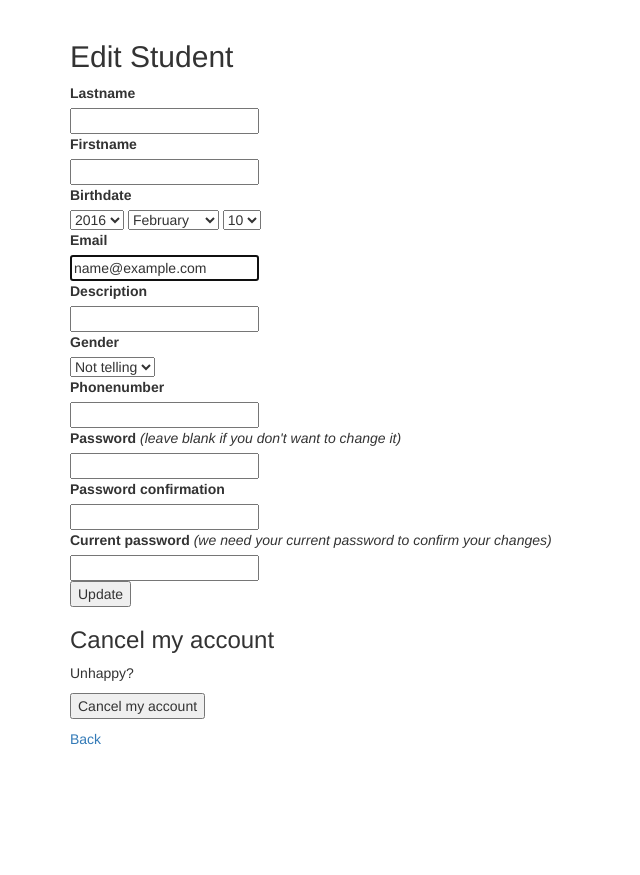
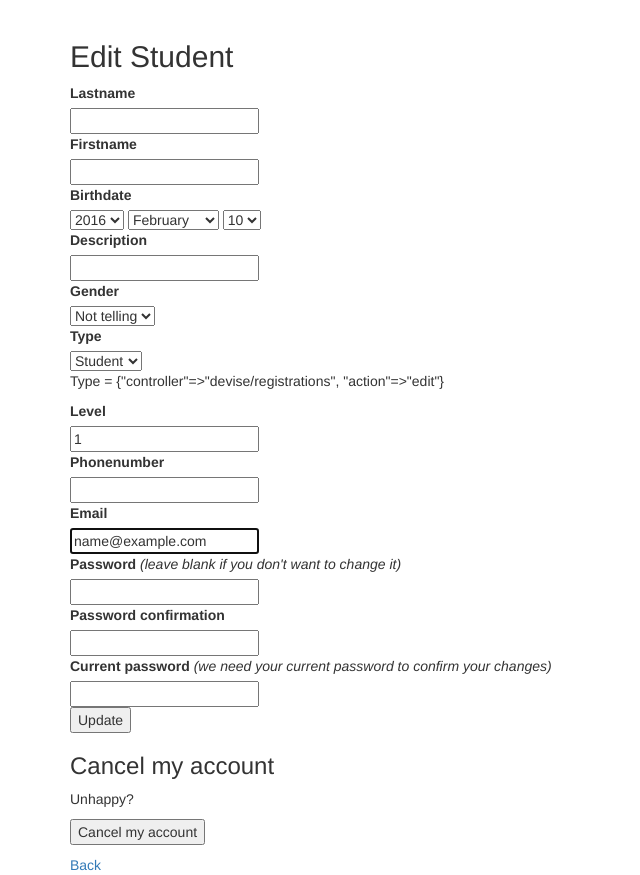
Before and after one commit to tyranfou/qwerteach, a Rails app: page /students/edit in a window 1280 px wide. Shown: the part 52-927 px from the top of the page, without its empty margins (0-640 px from the left). Before the commit the page ends 797 px from the top, so only its background shows below. Run offline with Rails 7, Linux system fonts and the light colour scheme; the visitor is signed in with stand-in values (Sample User, id 1); style sheets or scripts are compiled from the project's sources; some libraries are stand-ins or nearby versions.

Commit message:
Upgrade possible de Student à Teacher

```diff
--- a/app/controllers/application_controller.rb
+++ b/app/controllers/application_controller.rb
@@ -16,11 +16,11 @@ class ApplicationController < ActionController::Base
   def configure_permitted_parameters
 
     devise_parameter_sanitizer.for(:sign_up) do |u|
-      u.permit(:level, :is_prof, :email, :password, :password_confirmation, :current_password)
+      u.permit(:email, :password, :password_confirmation, :current_password)
     end
     devise_parameter_sanitizer.for(:account_update) {
         |u| u.permit(
-           :birthdate, :description, :gender, :phonenumber, :firstname, :lastname, :email, :password, :password_confirmation, :current_password
+          :occupation, :level, :type, :birthdate, :description, :gender, :phonenumber, :firstname, :lastname, :email, :password, :password_confirmation, :current_password
       ) }
 
   end
--- a/app/controllers/registrations_controller.rb
+++ b/app/controllers/registrations_controller.rb
@@ -9,7 +9,7 @@ class RegistrationsController < Devise::RegistrationsController
 
   def update
     @user = User.find(current_user.id)
-    params[:user].permit(:firstname, :lastname, :birthdate, :description, :gender, :phonenumber)
+    params[:user].permit(:occupation, :level, :type, :firstname, :lastname, :birthdate, :description, :gender, :phonenumber)
 
     successfully_updated = if needs_password?(@user, params)
                              @user.update_with_password(devise_parameter_sanitizer.sanitize(:account_update))
--- a/app/models/user.rb
+++ b/app/models/user.rb
@@ -1,5 +1,6 @@
 class User < ActiveRecord::Base
   GENDER_TYPES = ["Not telling","Male", "Female"]
+  ACCOUNT_TYPES = ["Student", "Teacher"]
   # Include default devise modules. Others available are:
   # :confirmable, :lockable, :timeoutable and :omniauthable
 
--- a/app/views/devise/registrations/edit.html.erb
+++ b/app/views/devise/registrations/edit.html.erb
@@ -3,33 +3,52 @@
 <%= form_for(resource, as: resource_name, url: registration_path(resource_name), html: {method: :put}) do |f| %>
     <%= devise_error_messages! %>
     <div class="field">
-      <%= f.label :lastname %><br />
+      <%= f.label :lastname %><br/>
       <%= f.text_field :lastname %>
     </div>
     <div class="field">
-      <%= f.label :firstname %><br />
+      <%= f.label :firstname %><br/>
       <%= f.text_field :firstname %>
     </div>
     <div class="field">
-      <%= f.label :birthdate %><br />
+      <%= f.label :birthdate %><br/>
       <%= f.date_select :birthdate %>
+    </div>
+
+    <div class="field">
+      <%= f.label :description %><br/>
+      <%= f.text_field :description %>
+    </div>
+
+    <div class="field">
+      <%= f.label :gender %><br/>
+      <%= f.select :gender, User::GENDER_TYPES %>
+    </div>
+    <% if resource.type == "Student" %>
+        <div class="field" id="type">
+          <%= f.label :type %><br/>
+          <%= f.select :type, User::ACCOUNT_TYPES %>
+        </div>
+        <p>Type = <%= params%></p>
+        <div class="field">
+          <%= f.label :level %><br/>
+          <%= f.text_field :level %>
+        </div>
+    <% end %>
+    <!-- if teacher, cannot change account type anymore -->
+    <% if resource.type == "Teacher" %>
+        <div class="field">
+          <%= f.label :occupation %><br/>
+          <%= f.text_field :occupation %>
+        </div>
+    <% end %>
+    <div class="field">
+      <%= f.label :phonenumber %><br/>
+      <%= f.text_field :phonenumber %>
     </div>
     <div class="field">
       <%= f.label :email %><br/>
       <%= f.email_field :email, autofocus: true %>
-    </div>
-    <div class="field">
-      <%= f.label :description %><br />
-      <%= f.text_field :description %>
-    </div>
-
-    <div class="field">
-      <%= f.label :gender %><br />
-      <%= f.select :gender,  User::GENDER_TYPES %>
-    </div>
-    <div class="field">
-      <%= f.label :phonenumber %><br />
-      <%= f.text_field :phonenumber %>
     </div>
     <% if devise_mapping.confirmable? && resource.pending_reconfirmation? %>
         <div>Currently waiting confirmation for: <%= resource.unconfirmed_email %></div>
@@ -49,9 +68,6 @@
       <%= f.label :current_password %> <i>(we need your current password to confirm your changes)</i><br/>
       <%= f.password_field :current_password, autocomplete: "off" %>
     </div>
-
-
-
     <div class="actions">
       <%= f.submit "Update" %>
     </div>
```
Also changed, not shown: Gemfile, Gemfile.lock.
